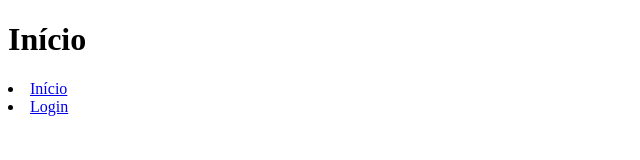
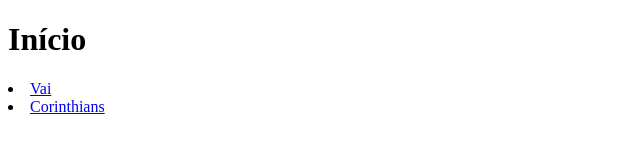
Before and after one commit to gab77719/appBDD, a website: page public/index.html in a window 1280 px wide. Shown: the full height of the page, 0-640 px from the left. Drawn offline with Linux system fonts and the light colour scheme.

Commit message:
alteração

```diff
--- a/public/index.html
+++ b/public/index.html
@@ -11,8 +11,8 @@
     <h1>Início</h1>
 
     <nav>
-        <li><a href="/">Início</a></li>
-        <li><a href="/login">Login</a></li>
+        <li><a href="/">Vai</a></li>
+        <li><a href="/login">Corinthians</a></li>
     </nav>
 </body>
 
```
